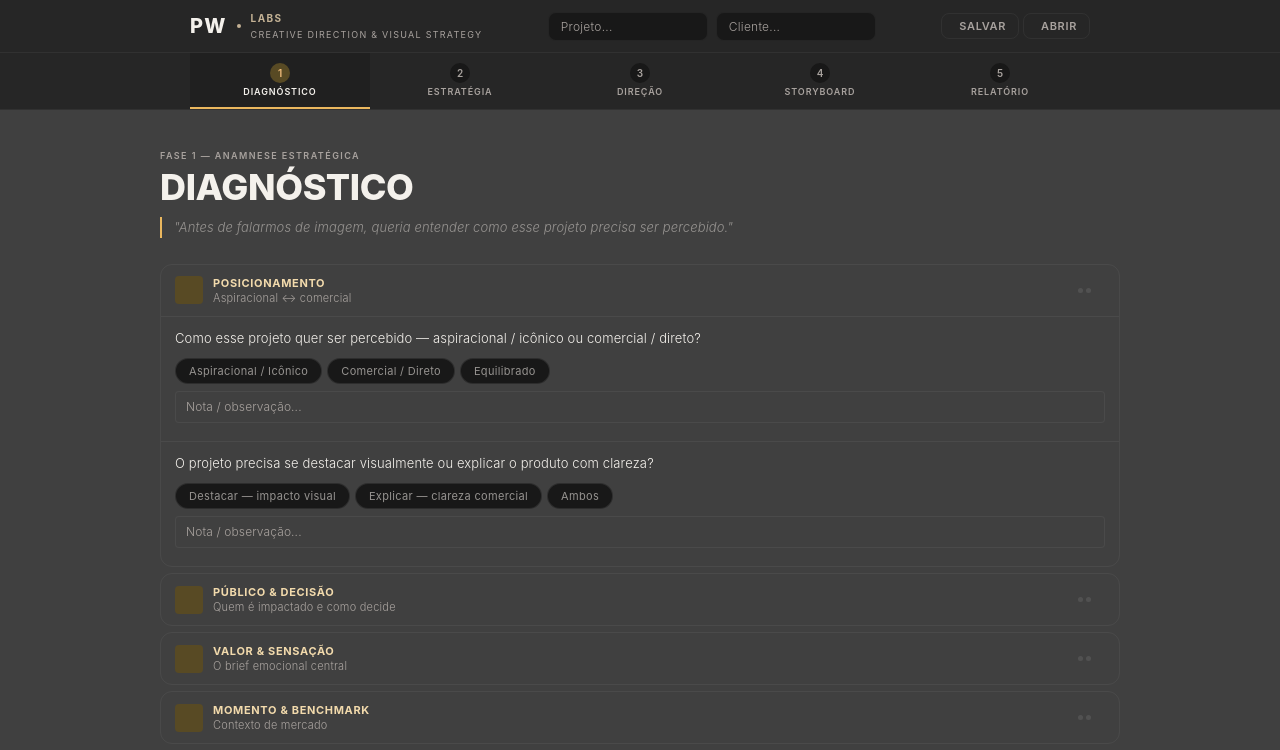
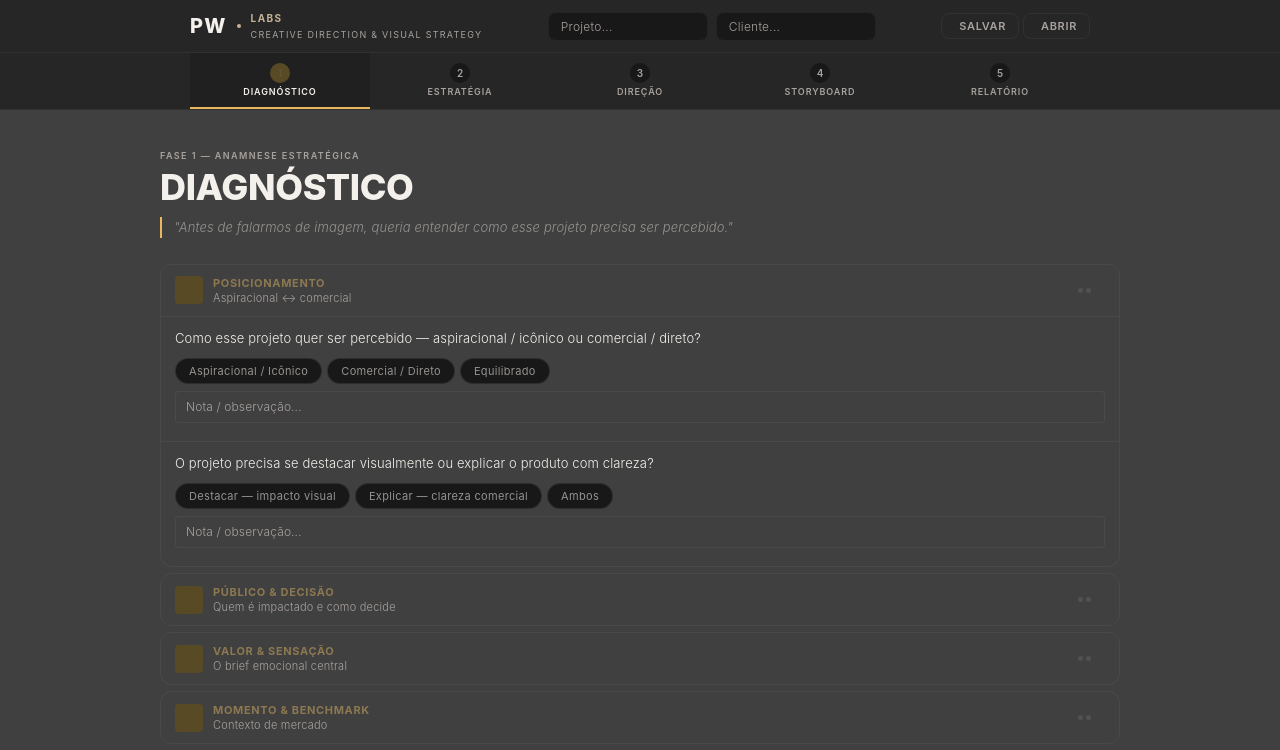
Before and after one commit to HBlutauPW/PWLabs-agent, a React (Create React App) app: page / in a window 1280 px wide. Shown: the top 750 px of the page. Built offline with nearby package versions, Linux system fonts and the light colour scheme; some icons are missing; a web font is replaced by a local one.

Commit message:
Add files via upload

```diff
--- a/src/index.css
+++ b/src/index.css
@@ -25,8 +25,8 @@
   --gold:         #C8A97E;
   --gold-dim:     #8A7055;
 
-  --purple-50:  #352816; --purple-100: #584a24; --purple-200: #806c34;
-  --purple-400: #eab75e; --purple-500: #f2bd7c; --purple-600: #f2daac;
+  --purple-50:  #d1b268; --purple-100: #584a24; --purple-200: #806c34;
+  --purple-400: #eab75e; --purple-500: #655531; --purple-600: #8c7851;
 
   --teal-50:  #091D16; --teal-100: #102E24; --teal-200: #174035;
   --teal-400: #1A9068; --teal-500: #25B585; --teal-600: #4DCCA4;
```
